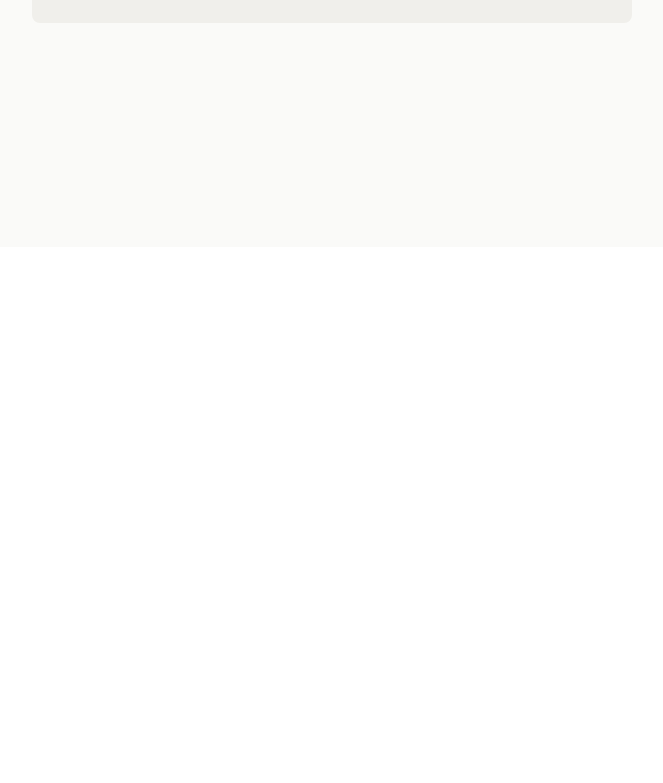
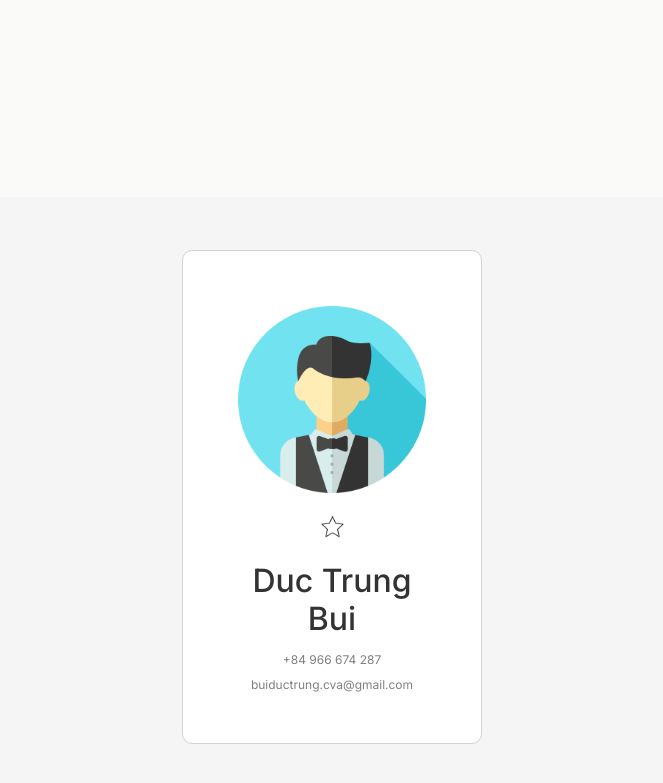
Before and after one commit to trungsliver/Chef-claude, a React (Vite) app: page / in a window 1280 px wide. Shown: the part 603-1386 px from the top of the page, without its empty margins (308-971 px from the left). Before the commit the page ends 850 px from the top, so only its background shows below. Built offline with nearby package versions, Linux system fonts and the light colour scheme.

Commit message:
state & props

```diff
--- a/src/App.jsx
+++ b/src/App.jsx
@@ -17,7 +17,7 @@ function App() {
       <Main />
       {/* <Counter />
       <ComplexArray /> */}
-      {/* <ComplexObject />  */}
+      <ComplexObject />
       {/* <SignupForm /> */}
       {/* <ConditionalRendering /> */}
     </>
--- a/src/components/ComplexObject.jsx
+++ b/src/components/ComplexObject.jsx
@@ -2,6 +2,7 @@ import React from "react";
 import starEmpty from "../assets/star-empty.png"
 import starFilled from "../assets/star-filled.png"
 import avatar from "../assets/user.png"
+import Star from "./Star";
 
 export default function ComplexObject() {
     const [contact, setContact] = React.useState({
@@ -33,7 +34,7 @@ export default function ComplexObject() {
                     alt="User profile picture of John Doe"
                 />
                 <div className="info">
-                    <button
+                    {/* <button
                         onClick={toggleFavorite}
                         aria-pressed={contact.isFavorite}
                         aria-label={contact.isFavorite ? "Remove from favorites" : "Add to favorites"}
@@ -44,7 +45,8 @@ export default function ComplexObject() {
                             alt={contact.isFavorite ? "Filled star icon" : "Empty star icon"}
                             className="favorite"
                         />
-                    </button>
+                    </button> */}
+                    <Star isFilled={contact.isFavorite} handleClick={toggleFavorite} />
                     <h2 className="name">
                         {contact.firstName} {contact.lastName}
                     </h2>
--- /dev/null
+++ b/src/components/Star.jsx
@@ -0,0 +1,20 @@
+import starEmpty from "../assets/star-empty.png"
+import starFilled from "../assets/star-filled.png"
+
+export default function Star(props) {
+    let starIcon = props.isFilled ? starFilled : starEmpty
+
+    return (
+        <button
+            onClick={props.handleClick}
+            aria-pressed={props.isFilled}
+            aria-label={props.isFilled ? "Remove from favorites" : "Add to favorites"}
+            className="favorite-button">
+            <img
+                src={starIcon}
+                alt={props.isFilled ? "Filled star icon" : "Empty star icon"}
+                className="favorite"
+            />
+        </button>
+    )
+}
```
